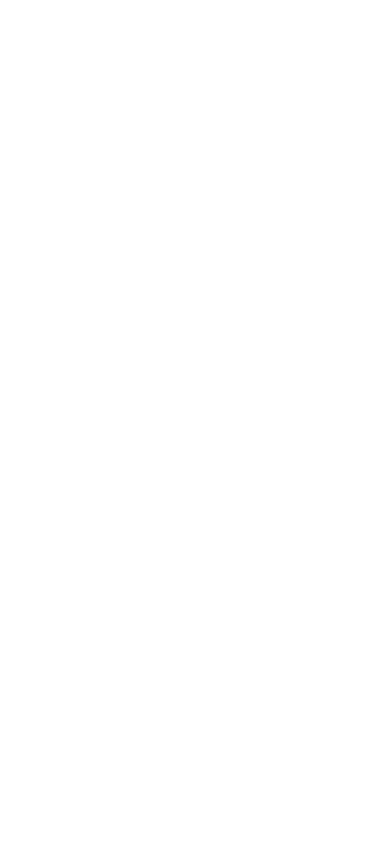
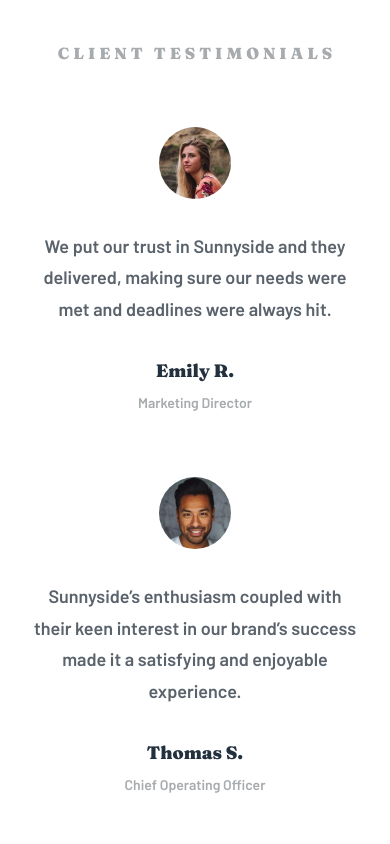
Before and after one commit to neont21/sunnyside-agency-landing-page, a React (Vite) app: page / in a window 390 px wide. Shown: the part 3340-4184 px from the top of the page. Before the commit the page ends 3319 px from the top, so only its background shows below. Built offline with nearby package versions, Linux system fonts and the light colour scheme.

Commit message:
feat(testimonials): implement mobile TestimonialsSection components

```diff
--- a/src/App.tsx
+++ b/src/App.tsx
@@ -1,5 +1,6 @@
 import { FeaturesSection } from './components/FeaturesSection/FeaturesSection';
 import { HeroSection } from './components/HeroSection/HeroSection';
+import { TestimonialsSection } from './components/TestimonialsSection/TestimonialsSection';
 
 function App() {
   return (
@@ -7,6 +8,7 @@ function App() {
       <HeroSection />
       <main>
         <FeaturesSection />
+        <TestimonialsSection />
       </main>
     </>
   );
--- /dev/null
+++ b/src/components/TestimonialsSection/TestimonialCard/TestimonialCard.module.css
@@ -0,0 +1,53 @@
+.card {
+  display: flex;
+  flex-direction: column;
+  align-items: center;
+  text-align: center;
+  margin: 0;
+  width: 100%;
+}
+
+.avatar {
+  width: 4.5rem;
+  height: 4.5rem;
+  border-radius: 50%;
+  object-fit: cover;
+  margin-bottom: 2rem;
+}
+
+.quote {
+  margin: 0 0 2rem;
+}
+
+.quoteText {
+  margin: 0;
+  font-family: var(--ff-barlow);
+  font-weight: var(--fw-barlow-semi-bold);
+  font-size: 1.125rem;
+  line-height: 1.75;
+  color: var(--grey-600);
+  max-width: 32ch;
+}
+
+.author {
+  display: flex;
+  flex-direction: column;
+  align-items: center;
+  gap: 0.5rem;
+}
+
+.name {
+  margin: 0;
+  font-family: var(--ff-fraunces);
+  font-weight: var(--fw-fraunces-black);
+  font-size: 1.125rem;
+  color: var(--grey-950);
+}
+
+.role {
+  margin: 0;
+  font-family: var(--ff-barlow);
+  font-weight: var(--fw-barlow-semi-bold);
+  font-size: 0.875rem;
+  color: var(--grey-400);
+}
--- /dev/null
+++ b/src/components/TestimonialsSection/TestimonialCard/TestimonialCard.tsx
@@ -0,0 +1,45 @@
+import styles from './TestimonialCard.module.css';
+
+interface TestimonialCardProps {
+  /** 고객 프로필 아바타 이미지 경로 */
+  avatarSrc: string;
+  /** 고객 이름 */
+  name: string;
+  /** 고객 직책 및 소속 */
+  role: string;
+  /** 고객 추천사 인용 본문 */
+  quote: string;
+  /** 외부 레이아웃 제어를 위한 선택적 클래스명 */
+  className?: string;
+}
+
+/**
+ * 고객의 프로필과 추천사를 렌더링하는 카드 컴포넌트
+ */
+export function TestimonialCard({
+  avatarSrc,
+  name,
+  role,
+  quote,
+  className,
+}: TestimonialCardProps) {
+  return (
+    <figure className={`${styles.card} ${className ?? ''}`}>
+      <img
+        src={avatarSrc}
+        alt={name}
+        className={styles.avatar}
+        loading="lazy"
+      />
+
+      <blockquote className={styles.quote}>
+        <p className={styles.quoteText}>{quote}</p>
+      </blockquote>
+
+      <figcaption className={styles.author}>
+        <p className={styles.name}>{name}</p>
+        <p className={styles.role}>{role}</p>
+      </figcaption>
+    </figure>
+  );
+}
--- /dev/null
+++ b/src/components/TestimonialsSection/TestimonialsSection.module.css
@@ -0,0 +1,38 @@
+.section {
+  width: 100%;
+  background-color: var(--white);
+  padding: 4rem 1.5rem 5.5rem;
+  display: flex;
+  flex-direction: column;
+  align-items: center;
+  text-align: center;
+}
+
+.heading {
+  margin: 0 0 4rem;
+  font-family: var(--ff-fraunces);
+  font-weight: var(--fw-fraunces-black);
+  font-size: 1rem;
+  line-height: 1.25;
+  color: var(--grey-400);
+  text-transform: uppercase;
+  letter-spacing: 0.25em;
+  padding-left: 0.25em;
+}
+
+.cardsList {
+  list-style: none;
+  margin: 0;
+  padding: 0;
+  display: flex;
+  flex-direction: column;
+  align-items: center;
+  gap: 4rem;
+  width: 100%;
+}
+
+.cardItem {
+  width: 100%;
+  display: flex;
+  justify-content: center;
+}
--- /dev/null
+++ b/src/components/TestimonialsSection/TestimonialsSection.tsx
@@ -0,0 +1,46 @@
+import { TestimonialCard } from './TestimonialCard/TestimonialCard';
+import styles from './TestimonialsSection.module.css';
+
+/**
+ * Sunnyside 실제 고객들의 추천사와 후기를 보여주는 섹션 컴포넌트
+ */
+export function TestimonialsSection() {
+  return (
+    <section
+      id="testimonials"
+      className={styles.section}
+      aria-labelledby="testimonials-heading"
+    >
+      <h2 id="testimonials-heading" className={styles.heading}>
+        Client testimonials
+      </h2>
+
+      <ul className={styles.cardsList}>
+        <li className={styles.cardItem}>
+          <TestimonialCard
+            avatarSrc="/images/image-emily.jpg"
+            name="Emily R."
+            role="Marketing Director"
+            quote="We put our trust in Sunnyside and they delivered, making sure our needs were met and deadlines were always hit."
+          />
+        </li>
+        <li className={styles.cardItem}>
+          <TestimonialCard
+            avatarSrc="/images/image-thomas.jpg"
+            name="Thomas S."
+            role="Chief Operating Officer"
+            quote="Sunnyside’s enthusiasm coupled with their keen interest in our brand’s success made it a satisfying and enjoyable experience."
+          />
+        </li>
+        <li className={styles.cardItem}>
+          <TestimonialCard
+            avatarSrc="/images/image-jennie.jpg"
+            name="Jennie F."
+            role="Business Owner"
+            quote="Incredible end result! Our sales increased over 400% when we worked with Sunnyside. Highly recommended!"
+          />
+        </li>
+      </ul>
+    </section>
+  );
+}
```
